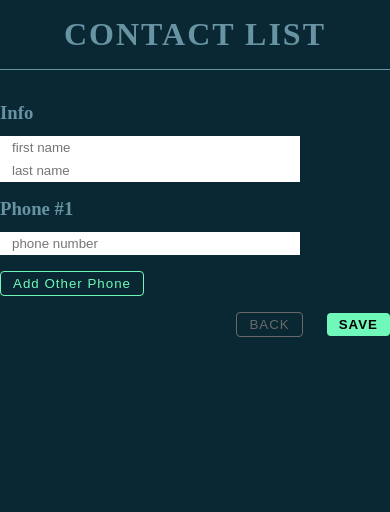
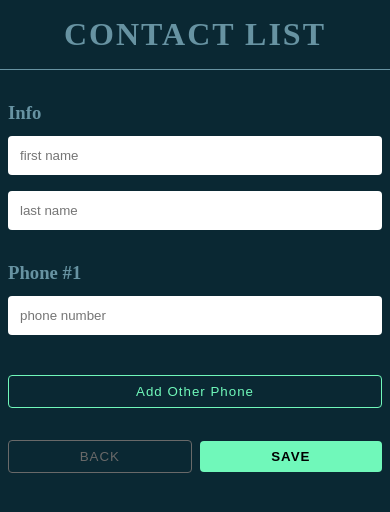
Before and after one commit to sammyarno/goto-test, a React (Create React App) app: page /add in a window 390 px wide. Shown: the top 512 px of the page. Built offline with nearby package versions, Linux system fonts and the light colour scheme.

Commit message:
mobile view done

```diff
--- a/src/components/contact-list/item.tsx
+++ b/src/components/contact-list/item.tsx
@@ -2,7 +2,7 @@
 import { MouseEvent } from "react";
 import { useContact } from "../../contexts/contact";
 import { CustomContact } from "../../contexts/types";
-import { ActionButton } from "../shared";
+import { ActionButton, RowInput } from "../shared";
 import { Contact, contactNameStyle, contactPhoneStyle } from "./styles";
 
 type Props = {
@@ -22,16 +22,16 @@ const Item = (props: Props) => {
       <div>
         <p css={contactNameStyle}>{`${contact.first_name} ${contact.last_name}`}</p>
         <p css={contactPhoneStyle}>{contact.phones.map((phone) => phone.number).join(" / ")}</p>
-        <ActionButton primary disabled={actionLoading} onClick={(e) => onEdit(e, contact)}>
-          edit
-        </ActionButton>
-        <ActionButton danger disabled={actionLoading} onClick={(e) => onDelete(e, `${contact.id}`)}>
-          delete
-        </ActionButton>
+        <RowInput>
+          <ActionButton danger disabled={actionLoading} onClick={(e) => onDelete(e, `${contact.id}`)}>
+            delete
+          </ActionButton>
+          <ActionButton primary disabled={actionLoading} onClick={(e) => onEdit(e, contact)}>
+            edit
+          </ActionButton>
+        </RowInput>
       </div>
-      <div>
-        <ActionButton secondary>regular</ActionButton>
-      </div>
+      <ActionButton secondary>regular</ActionButton>
     </Contact>
   );
 };
--- a/src/components/contact-list/styles.ts
+++ b/src/components/contact-list/styles.ts
@@ -3,10 +3,24 @@ import { css } from "@emotion/react";
 
 export const Contact = styled.div`
   border-bottom: 1px solid gray;
-  padding: 1rem;
+  padding: 1rem 0;
   display: flex;
   justify-content: space-between;
   align-items: center;
+
+  div:first-child {
+    width: 80%;
+  }
+
+  @media (max-width: 576px) {
+    padding: 0.75rem;
+    flex-direction: column;
+    gap: 0.75rem;
+
+    div:first-child {
+      width: 100%;
+    }
+  }
 `;
 
 export const PaginationContainer = styled.div`
@@ -40,8 +54,5 @@ export const contactNameStyle = css`
 
 export const contactPhoneStyle = css`
   margin-bottom: 1rem;
-
-  @media (max-width: 576px) {
-    max-width: 75%;
-  }
+  overflow-wrap: break-word;
 `;
--- a/src/components/filter/index.tsx
+++ b/src/components/filter/index.tsx
@@ -1,7 +1,7 @@
 /** @jsxImportSource @emotion/react */
 import { ChangeEvent, MouseEvent, useState } from "react";
-import { ActionButton, Container } from "../shared";
-import { InputContainer, SearchInput, containerStyle } from "./styles";
+import { ActionButton, Input, RowInput } from "../shared";
+import { containerStyle } from "./styles";
 import { Props } from "./types";
 import { useNavigate } from "react-router-dom";
 
@@ -24,17 +24,19 @@ const Filter = (props: Props) => {
   };
 
   return (
-    <Container padded css={containerStyle}>
-      <InputContainer>
-        <SearchInput type="text" value={searchQuery} onChange={handleSearchQuery} placeholder="search by first name" />
+    <div css={containerStyle}>
+      <RowInput>
+        <Input type="text" value={searchQuery} onChange={handleSearchQuery} placeholder="search by first name" />
         <ActionButton primary onClick={handleSearch}>
           search
         </ActionButton>
-      </InputContainer>
-      <ActionButton thumbnail onClick={() => navigate("/add")}>
-        add contact
-      </ActionButton>
-    </Container>
+      </RowInput>
+      <RowInput>
+        <ActionButton thumbnail onClick={() => navigate("/add")}>
+          add contact
+        </ActionButton>
+      </RowInput>
+    </div>
   );
 };
 
--- a/src/components/filter/styles.ts
+++ b/src/components/filter/styles.ts
@@ -1,26 +1,4 @@
 import { css } from "@emotion/react";
-import styled from "@emotion/styled";
-
-export const InputContainer = styled.div`
-  display: flex;
-  justify-content: center;
-  align-items: center;
-
-  @media (max-width: 576px) {
-    margin-bottom: 1rem;
-  }
-`;
-
-export const SearchInput = styled.input`
-  margin-right: 1rem;
-  padding: 0.25rem 0.75rem;
-  border: none;
-  width: 300px;
-
-  :focus {
-    outline: none;
-  }
-`;
 
 export const containerStyle = css`
   display: flex;
--- a/src/components/shared.ts
+++ b/src/components/shared.ts
@@ -1,5 +1,5 @@
 import styled from "@emotion/styled";
-import { ActionButtonProps, ContainerProps, MessageInfoProps } from "./types";
+import { ActionButtonProps, ContainerProps, MessageInfoProps, RowInputProps } from "./types";
 
 export const Container = styled.div<ContainerProps>`
   @media (max-width: 576px) {
@@ -48,6 +48,18 @@ export const ActionButton = styled.button<ActionButtonProps>`
   :not(:last-child) {
     margin-right: 1rem;
   }
+
+  @media (max-width: 576px) {
+    width: 100%;
+    padding: 0.5rem 1rem;
+    margin: 0.5rem 0;
+
+    ${(props) => `${props.small ? "width: auto;" : ""}`}
+
+    :not(:last-child) {
+      margin-right: 0.5rem;
+    }
+  }
 `;
 
 export const MessageInfo = styled.span<MessageInfoProps>`
@@ -76,4 +88,71 @@ export const MessageInfo = styled.span<MessageInfoProps>`
   `
         : ""
     }`};
+
+  @media (max-width: 576px) {
+    width: 100%;
+    margin-right: 0;
+    margin-bottom: 1rem;
+  }
 `;
+
+export const Input = styled.input`
+  margin-right: 1rem;
+  padding: 0.25rem 0.75rem;
+  border: none;
+  border-radius: 0.25rem;
+  width: 300px;
+
+  :focus {
+    outline: none;
+  }
+
+  :disabled {
+    color: white;
+  }
+
+  @media (max-width: 576px) {
+    width: 100%;
+    margin-right: 0;
+    margin-bottom: 1rem;
+
+    padding: 0.75rem;
+  }
+`;
+
+export const RowInput = styled.div<RowInputProps>`
+  margin: 1rem 0;
+
+  ${(props) =>
+    `${
+      props.footer
+        ? `
+    display: flex;
+    align-items: center;
+    justify-content: flex-end;
+    gap: .5rem;
+
+    @media (max-width: 576px) {
+      flex-direction: column;
+
+      div {
+        display: flex;
+        align-items: center;
+        justify-content: center;
+        width: 100%;
+      }
+    }
+  `
+        : ""
+    }`}
+
+  @media (max-width: 576px) {
+    margin: 0.75rm 0;
+    padding: 0 0.5rem;
+    width: 100%;
+  }
+`;
+
+export const Title = styled.h3`
+  margin-bottom: 0.75rem;
+`;
--- a/src/components/types.ts
+++ b/src/components/types.ts
@@ -3,6 +3,7 @@ export type ActionButtonProps = {
   primary?: boolean;
   thumbnail?: boolean;
   secondary?: boolean;
+  small?: boolean;
 };
 
 export type ContainerProps = {
@@ -14,3 +15,7 @@ export type ContainerProps = {
 export type MessageInfoProps = {
   type: "SUCCESS" | "DANGER";
 };
+
+export type RowInputProps = {
+  footer?: boolean;
+};
--- a/src/pages/add-contact/index.tsx
+++ b/src/pages/add-contact/index.tsx
@@ -2,7 +2,7 @@ import NavigationBar from "../../components/navigation-bar";
 import { ActionButton, Container, MessageInfo } from "../../components/shared";
 import { ChangeEvent, MouseEvent, useEffect, useState } from "react";
 import { NewContact } from "./types";
-import { Input, RowInput, Title } from "./styles";
+import { Input, RowInput, Title } from "../../components/shared";
 import { useContact } from "../../contexts/contact";
 import { Message } from "../../models";
 import { useNavigate } from "react-router-dom";
@@ -139,17 +139,21 @@ const AddContact = () => {
             ) : null}
           </RowInput>
         ))}
+        <RowInput>
           <ActionButton primary onClick={handleAddPhone}>
             Add Other Phone
           </ActionButton>
+        </RowInput>
         <RowInput footer>
           {message?.text ? <MessageInfo type={message.type}>{message.text}</MessageInfo> : null}
+          <div>
             <ActionButton secondary onClick={() => navigate(-1)} disabled={postLoading}>
               BACK
             </ActionButton>
             <ActionButton thumbnail onClick={handleSave} disabled={postLoading}>
               SAVE
             </ActionButton>
+          </div>
         </RowInput>
       </Container>
     </Container>
--- a/src/pages/add-contact/styles.ts
+++ /dev/null
@@ -1,23 +0,0 @@
-import styled from "@emotion/styled";
-import { RowInputProps } from "./types";
-
-export const Input = styled.input`
-  margin-right: 1rem;
-  padding: 0.25rem 0.75rem;
-  border: none;
-  width: 300px;
-
-  :focus {
-    outline: none;
-  }
-`;
-
-export const RowInput = styled.div<RowInputProps>`
-  margin: 1rem 0;
-
-  ${(props) => `${props.footer ? "display: flex; align-items: center; justify-content: flex-end; gap: .5rem;" : ""}`}
-`;
-
-export const Title = styled.h3`
-  margin-bottom: 0.75rem;
-`;
--- a/src/pages/add-contact/types.ts
+++ b/src/pages/add-contact/types.ts
@@ -5,7 +5,3 @@ export type NewContact = {
     number: string;
   }[];
 };
-
-export type RowInputProps = {
-  footer?: boolean;
-};
--- a/src/pages/edit-contact/index.tsx
+++ b/src/pages/edit-contact/index.tsx
@@ -2,7 +2,7 @@ import NavigationBar from "../../components/navigation-bar";
 import { ActionButton, Container, MessageInfo } from "../../components/shared";
 import { ChangeEvent, MouseEvent, useEffect, useState } from "react";
 import { NewContact } from "./types";
-import { Input, RowInput, Title } from "./styles";
+import { Input, RowInput, Title } from "../../components/shared";
 import { useContact } from "../../contexts/contact";
 import { Message } from "../../models";
 import { useNavigate, Navigate } from "react-router-dom";
@@ -91,8 +91,6 @@ const EditContact = () => {
     return <Navigate to="/" replace={true} />;
   }
 
-  console.log("response", updateContactResponse);
-
   return (
     <Container className="app">
       <NavigationBar />
@@ -122,12 +120,14 @@ const EditContact = () => {
         ))}
         <RowInput footer>
           {message?.text ? <MessageInfo type={message.type}>{message.text}</MessageInfo> : null}
+          <div>
             <ActionButton secondary onClick={() => navigate(-1)} disabled={updateLoading}>
               BACK
             </ActionButton>
             <ActionButton thumbnail onClick={handleSave} disabled={updateLoading}>
               SAVE
             </ActionButton>
+          </div>
         </RowInput>
       </Container>
     </Container>
--- a/src/pages/edit-contact/styles.ts
+++ /dev/null
@@ -1,27 +0,0 @@
-import styled from "@emotion/styled";
-import { RowInputProps } from "./types";
-
-export const Input = styled.input`
-  margin-right: 1rem;
-  padding: 0.25rem 0.75rem;
-  border: none;
-  width: 300px;
-
-  :focus {
-    outline: none;
-  }
-
-  :disabled {
-    color: white;
-  }
-`;
-
-export const RowInput = styled.div<RowInputProps>`
-  margin: 1rem 0;
-
-  ${(props) => `${props.footer ? "display: flex; align-items: center; justify-content: flex-end; gap: .5rem;" : ""}`}
-`;
-
-export const Title = styled.h3`
-  margin-bottom: 0.75rem;
-`;
```
Lines whose indentation alone changed are shown as unchanged.
